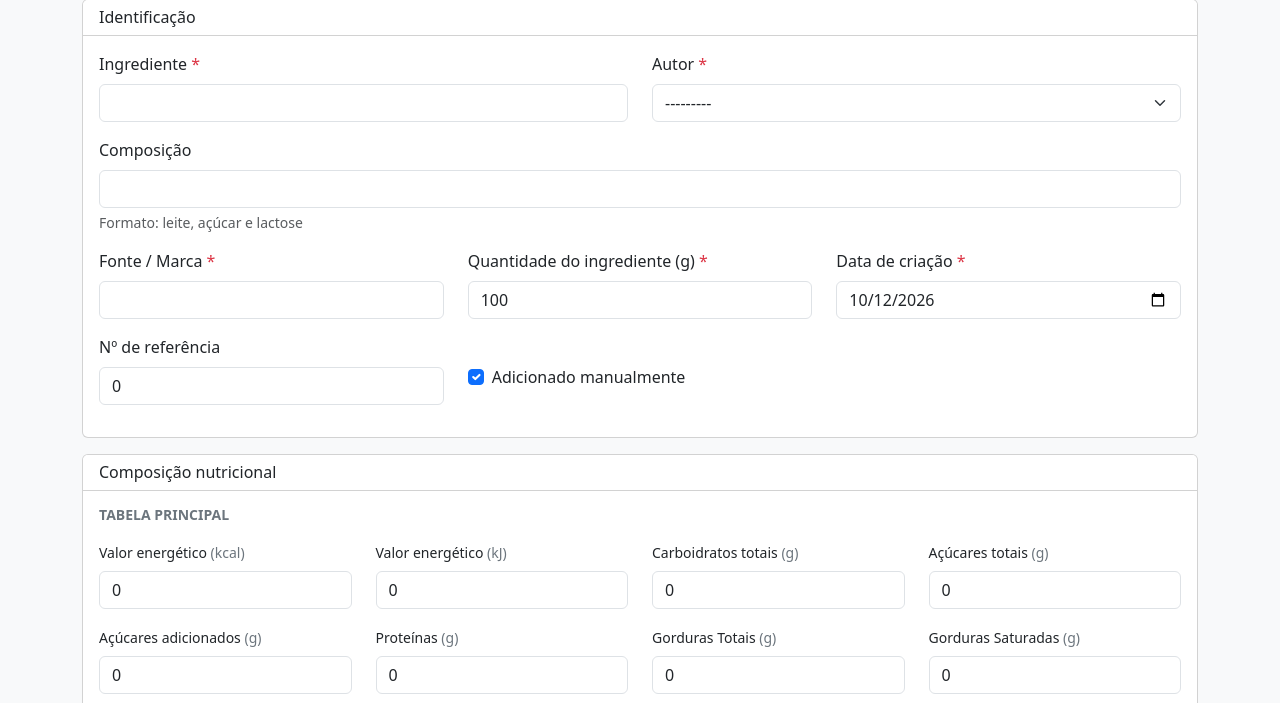
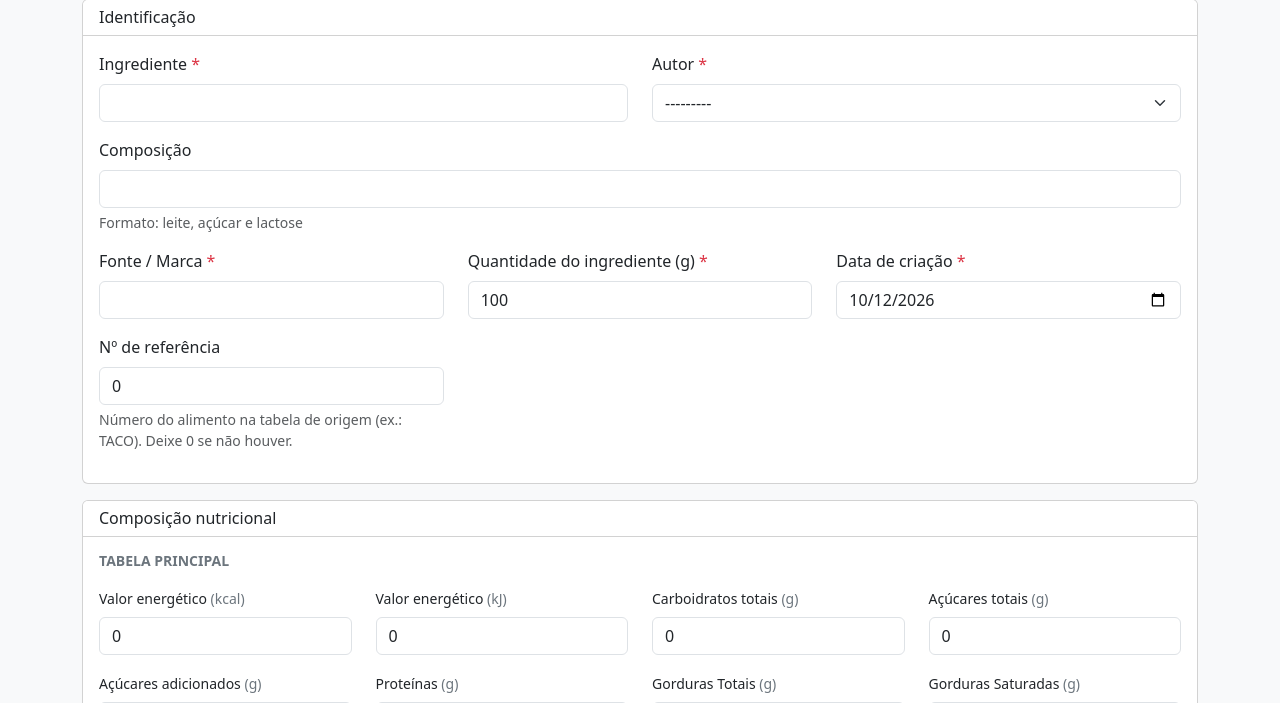
Before and after one commit to PedroFallerAutojun/White-Label-Nutri, a Django app: page /registrarIngrediente in a window 1280 px wide. Shown: the part 159-862 px from the top of the page. Run offline with Django 5.2, Linux system fonts and the light colour scheme; the visitor is signed in with stand-in values (Sample User, id 1); data that the repository does not hold is empty; some libraries are stand-ins or nearby versions.

Commit message:
refactor: tira "Adicionado manualmente" do cadastro e explica o Nº de referência
O campo não era usado em lugar nenhum e a importação da TACO o marcava como
verdadeiro, então valia sim para todos. Continua no banco, intocado na edição.
O Nº de referência ganha texto de ajuda e fica no fim da identificação.

Co-Authored-By: Claude Opus 5.5 <noreply@anthropic.com>

```diff
--- a/backend/apps/fichas/forms.py
+++ b/backend/apps/fichas/forms.py
@@ -133,7 +133,7 @@ class IngredienteForm(forms.ModelForm):
         model = Ingrediente
         fields = [
             "autorIng", "nomeIng", "composicao", "origemDosDados", "qtdeDoIngrediente",
-            "addManualmente", "numRef", "dataCriacao",
+            "dataCriacao", "numRef",
             "proteinas", "gordTotais", "acucaresTotais", "carboidratos", "fibras",
             "energiakcal", "energiaKJ", "calcio", "ferro", "magnesio", "fosforo",
             "potassio", "sodio", "zinco", "cobre", "manganes",
@@ -149,8 +149,10 @@ class IngredienteForm(forms.ModelForm):
             "nomeIng": "Ingrediente",
             "origemDosDados": "Fonte / Marca",
             "qtdeDoIngrediente": "Quantidade do ingrediente (g)",
-            "addManualmente": "Adicionado manualmente",
             "numRef": "Nº de referência",
+        }
+        help_texts = {
+            "numRef": "Número do alimento na tabela de origem (ex.: TACO). Deixe 0 se não houver.",
         }
 
     def __init__(self, *args, **kwargs):
--- a/frontend/templates/ingrediente_form.html
+++ b/frontend/templates/ingrediente_form.html
@@ -39,15 +39,7 @@
         <div class="col-12 col-md-4">{% include "_campo.html" with campo=form.origemDosDados %}</div>
         <div class="col-6 col-md-4">{% include "_campo.html" with campo=form.qtdeDoIngrediente %}</div>
         <div class="col-6 col-md-4">{% include "_campo.html" with campo=form.dataCriacao %}</div>
-        <div class="col-6 col-md-4">{% include "_campo.html" with campo=form.numRef %}</div>
-        <div class="col-6 col-md-4 d-flex align-items-center">
-          <div class="form-check">
-            {{ form.addManualmente }}
-            <label class="form-check-label" for="{{ form.addManualmente.id_for_label }}">
-              {{ form.addManualmente.label }}
-            </label>
-          </div>
-        </div>
+        <div class="col-12 col-md-4">{% include "_campo.html" with campo=form.numRef %}</div>
       </div>
     </div>
   </div>
```
Also changed, not shown: backend/tests/integration/test_fichas.py (+17 -0 lines).
